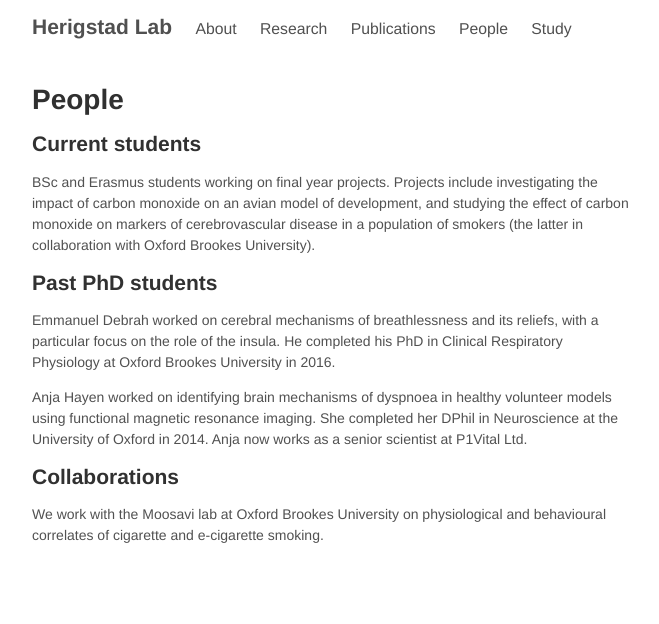
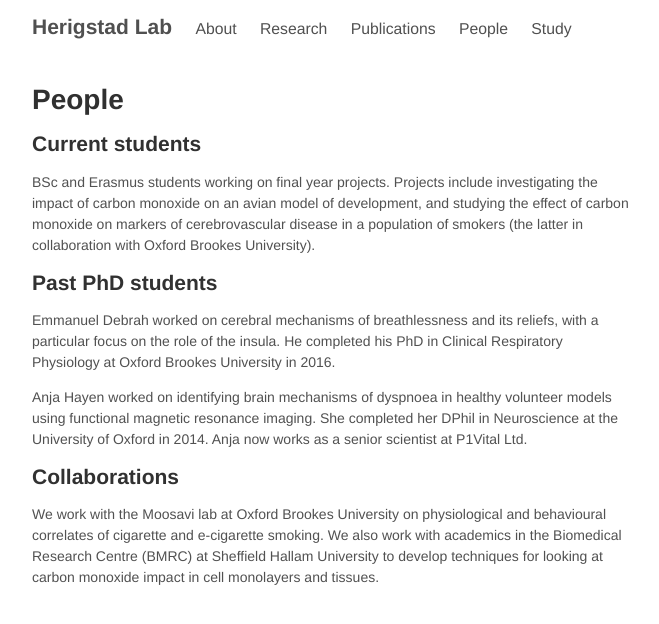
Before and after one commit to mariherigstad/mariherigstad.github.io, a Jekyll site: the page built from people.md, in a window 1280 px wide. Shown: the top 624 px of the page, without its empty margins (307-966 px from the left). Built offline with Jekyll 4.4.1, drawn with Linux system fonts in a browser that asks for light colours.

Commit message:
Update people.md

```diff
--- a/people.md
+++ b/people.md
@@ -12,4 +12,4 @@ Emmanuel Debrah worked on cerebral mechanisms of breathlessness and its reliefs,
 Anja Hayen worked on identifying brain mechanisms of dyspnoea in healthy volunteer models using functional magnetic resonance imaging. She completed her DPhil in Neuroscience at the University of Oxford in 2014. Anja now works as a senior scientist at P1Vital Ltd.
 
 ## Collaborations
-We work with the Moosavi lab at Oxford Brookes University on physiological and behavioural correlates of cigarette and e-cigarette smoking.
+We work with the Moosavi lab at Oxford Brookes University on physiological and behavioural correlates of cigarette and e-cigarette smoking. We also work with academics in the Biomedical Research Centre (BMRC) at Sheffield Hallam University to develop techniques for looking at carbon monoxide impact in cell monolayers and tissues.
```
